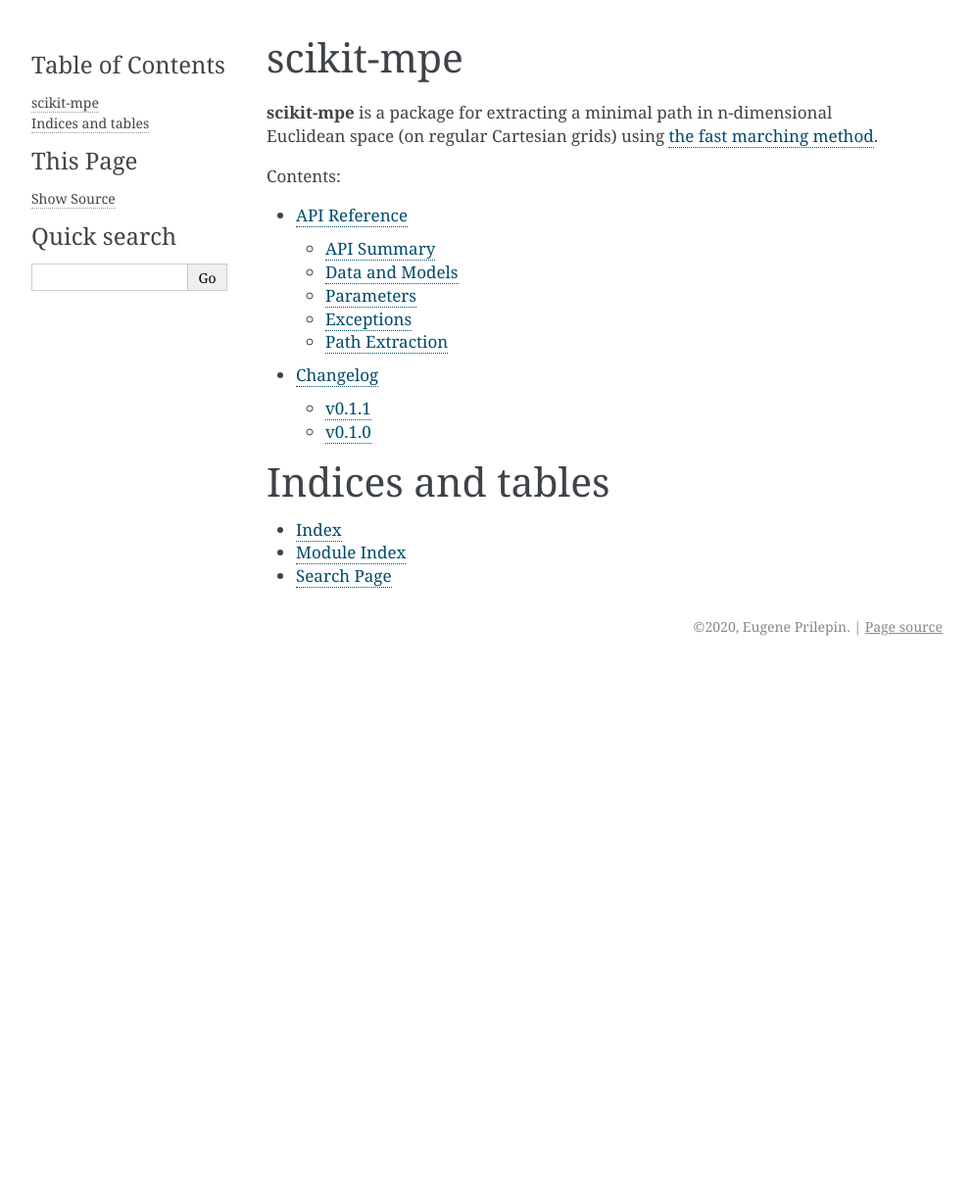
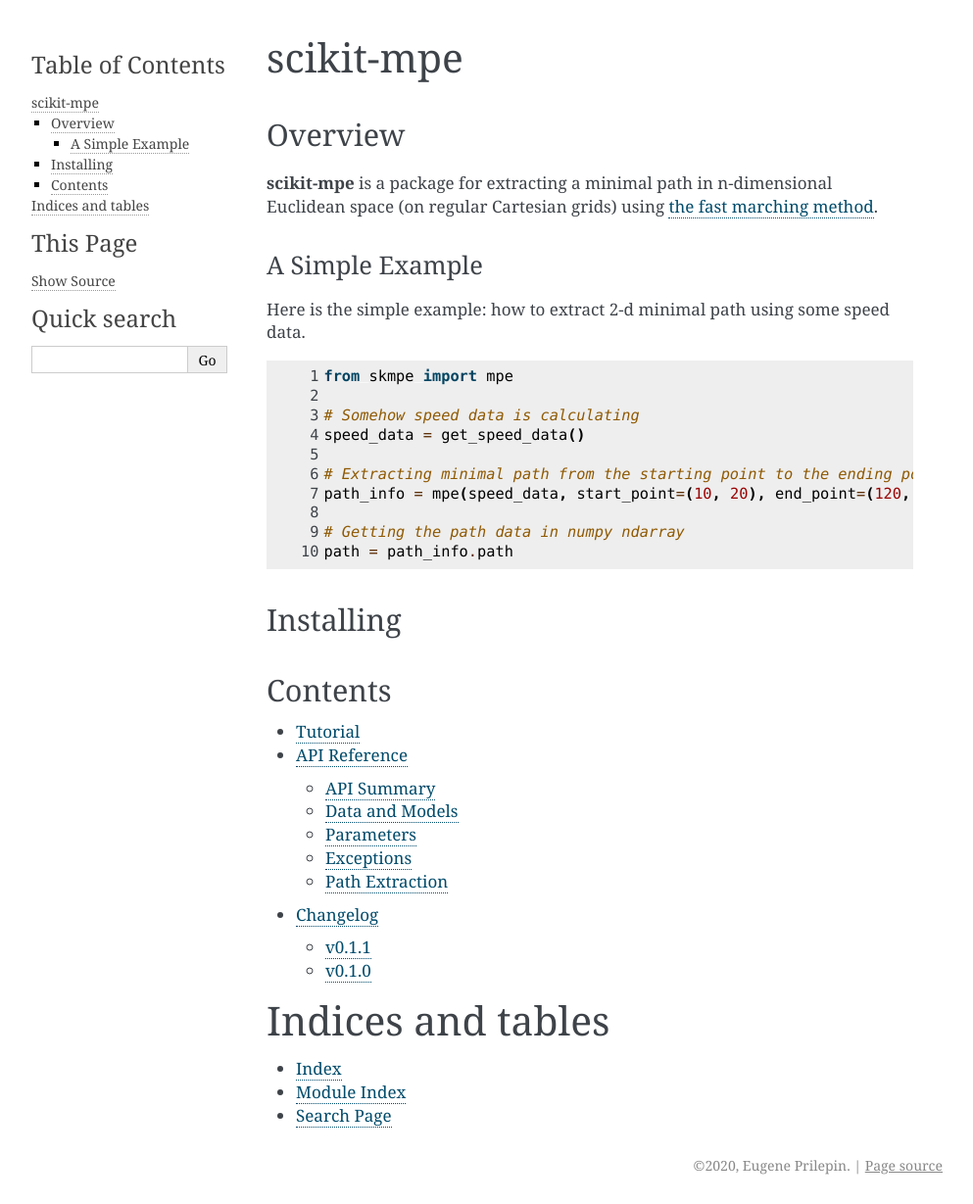
Before and after one commit to espdev/scikit-mpe, a Sphinx documentation site: the page built from docs/index.rst, in a window 1280 px wide and 1229 px high. Shown: the whole window at 98% size, without its empty margins (148-1141 px from the left). Built offline with Sphinx 7.4.7, drawn with Linux system fonts in a browser that asks for light colours.

Commit message:
update docs

```diff
--- a/docs/index.rst
+++ b/docs/index.rst
@@ -3,14 +3,42 @@
 scikit-mpe
 ==========
 
+Overview
+--------
+
 **scikit-mpe** is a package for extracting a minimal path in n-dimensional Euclidean space (on regular Cartesian grids)
 using `the fast marching method <https://math.berkeley.edu/~sethian/2006/Explanations/fast_marching_explain.html>`_.
 
+A Simple Example
+~~~~~~~~~~~~~~~~
+
+Here is the simple example: how to extract 2-d minimal path using some speed data.
+
+.. code-block:: python
+    :linenos:
+
+    from skmpe import mpe
+
+    # Somehow speed data is calculating
+    speed_data = get_speed_data()
+
+    # Extracting minimal path from the starting point to the ending point
+    path_info = mpe(speed_data, start_point=(10, 20), end_point=(120, 45))
+
+    # Getting the path data in numpy ndarray
+    path = path_info.path
+
+
+Installing
+----------
+
+Contents
+--------
 
 .. toctree::
     :maxdepth: 2
-    :caption: Contents:
 
+    tutorial
     api
     changelog
 
--- /dev/null
+++ b/docs/tutorial.rst
@@ -0,0 +1,5 @@
+.. _tutorial:
+
+********
+Tutorial
+********
```
